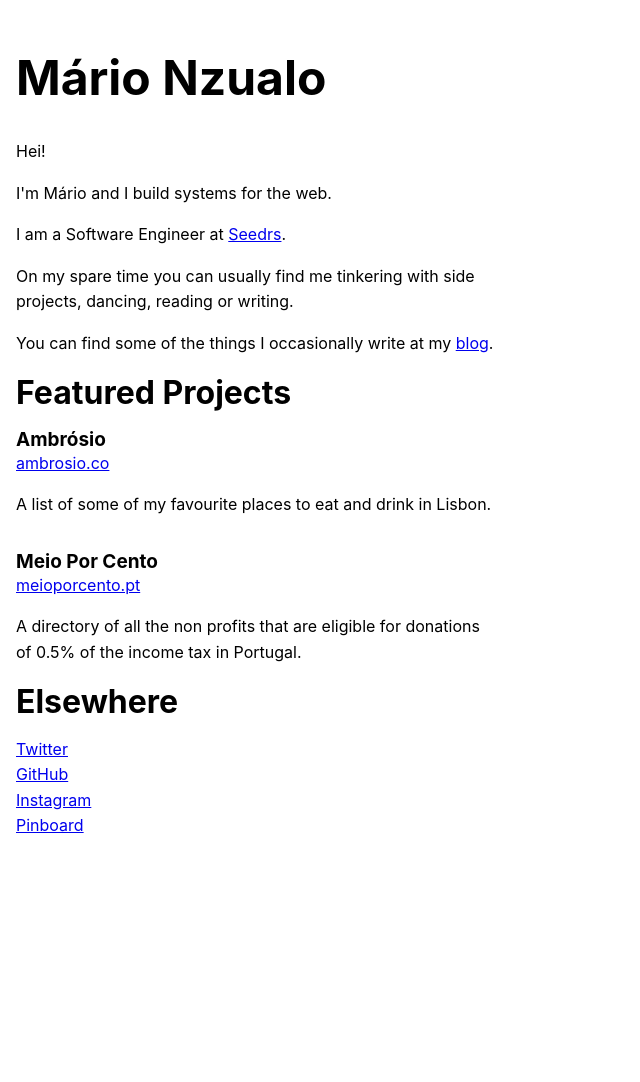
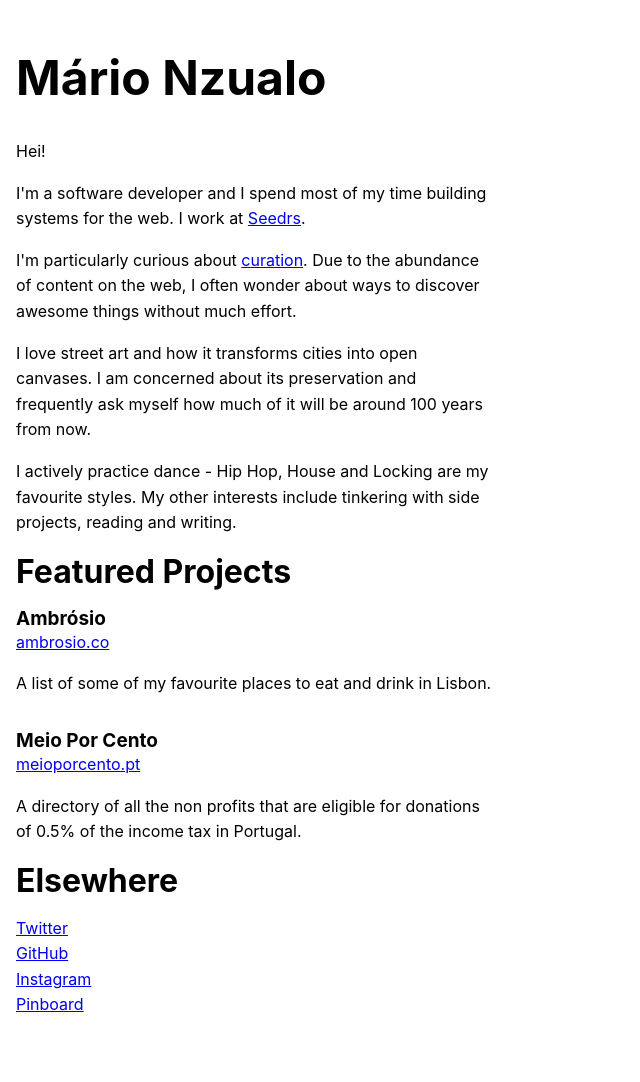
Before and after one commit to marionzualo/www, a Jekyll site: the page built from index.html, in a window 1280 px wide. Shown: the whole page, without its empty margins (0-640 px from the left). Built offline with Jekyll 4.4.1, drawn with Linux system fonts in a browser that asks for light colours; before the commit the page ends 903 px from its top, so only the background shows below that.

Commit message:
Copy changes

```diff
--- a/index.html
+++ b/index.html
@@ -5,27 +5,36 @@ layout: default
 <main class="pa3">
   <h1 class="f3 mt0 mt4 mb4">Mário Nzualo</h1>
   <p class="measure lh-copy">Hei!</p>
-  <p class="measure lh-copy">I'm <span>Mário<span> and I build systems for the web.</p>
-  <p class="measure lh-copy">I am a Software Engineer at <a href="https://www.seedrs.com">Seedrs</a>.</p>
   <p class="measure lh-copy">
-    On my spare time you can usually find me tinkering with side projects, dancing, reading or writing.
+    I'm a software developer and I spend most of my time building systems for the web.
+    I work at <a href="https://www.seedrs.com" target="_blank">Seedrs</a>.
   </p>
   <p class="measure lh-copy">
-  You can find some of the things I occasionally write at my <a href="http://blog.marionzualo.com">blog</a>.
+    I'm particularly curious about <a href="https://twitter.com/marionzualo/status/485361842727186432" target="_blank">curation</a>.
+    Due to the abundance of content on the web, I often wonder about ways to discover awesome things without much
+    effort.
+  </p>
+  <p class="measure lh-copy">
+    I love street art and how it transforms cities into open canvases. I am concerned about its preservation and
+    frequently ask myself how much of it will be around 100 years from now.
+  </p>
+  <p class="measure lh-copy">
+    I actively practice dance - Hip Hop, House and Locking are my favourite styles. My other interests include
+    tinkering with side projects, reading and writing.
   </p>
   <h2 class="f4 mt0 mb3">Featured Projects</h2>
   <h3 class="f6 mt0 mb0">Ambrósio</h3>
-  <p class="measure lh-copy ma0"><a href="http://ambrosio.co">ambrosio.co</a></p>
+  <p class="measure lh-copy ma0"><a href="http://ambrosio.co" target="_blank">ambrosio.co</a></p>
   <p class="measure lh-copy mb4">A list of some of my favourite places to eat and drink in Lisbon.</p>
   <h3 class="f6 mt0 mb0">Meio Por Cento</h3>
-  <p class="measure lh-copy ma0"><a href="http://meioporcento.pt">meioporcento.pt</a></p>
+  <p class="measure lh-copy ma0"><a href="http://meioporcento.pt" target="_blank">meioporcento.pt</a></p>
   <p class="measure lh-copy">A directory of all the non profits that are eligible for donations of 0.5% of the income tax in Portugal.</p>
   <h2 class="f4 mt0 mb3">Elsewhere</h2>
   <ul class="list-reset pl0 ml0 lh-copy">
-    <li><a href="https://twitter.com/marionzualo">Twitter</a></li>
-    <li><a href="https://github.com/marionzualo">GitHub</a></li>
-    <li><a href="https://www.instagram.com/marionzualo/">Instagram</a></li>
-    <li><a href="https://pinboard.in/u:marionzualo">Pinboard</a></li>
+    <li><a href="https://twitter.com/marionzualo" target="_blank">Twitter</a></li>
+    <li><a href="https://github.com/marionzualo" target="_blank">GitHub</a></li>
+    <li><a href="https://www.instagram.com/marionzualo/" target="_blank">Instagram</a></li>
+    <li><a href="https://pinboard.in/u:marionzualo" target="_blank">Pinboard</a></li>
   </ul>
 </main>
 <footer class="pa3">
```
